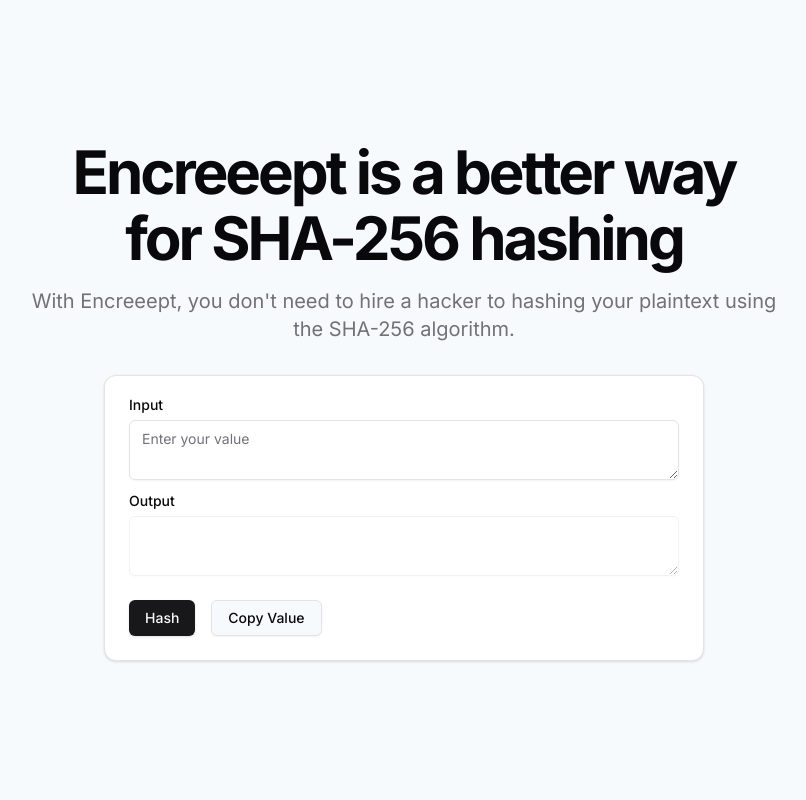
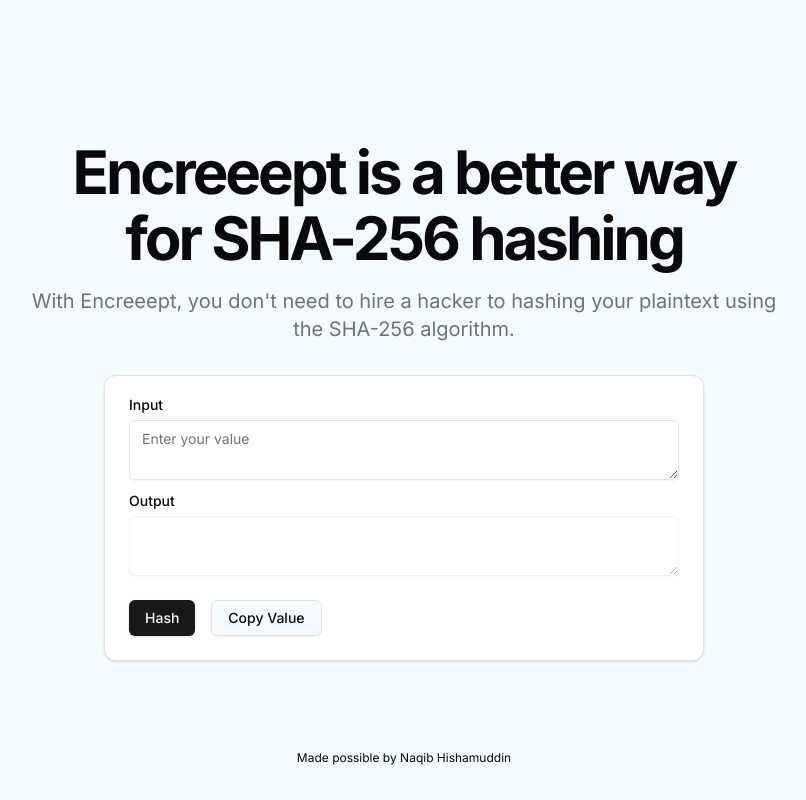
Before and after one commit to naqibhishamuddin/encreept, a Next.js app: page / in a window 1280 px wide. Shown: the whole page, without its empty margins (236-1042 px from the left). Built offline with nearby package versions, Linux system fonts and the light colour scheme.

Commit message:
Add footer

```diff
--- a/app/page.tsx
+++ b/app/page.tsx
@@ -10,6 +10,12 @@
   CardHeader,
   CardTitle,
 } from "@/components/ui/card";
+import {
+  HoverCard,
+  HoverCardContent,
+  HoverCardTrigger,
+} from "@/components/ui/hover-card";
+
 import { Textarea } from "@/components/ui/textarea";
 import { Label } from "@/components/ui/label";
 import Balancer from "react-wrap-balancer";
@@ -30,7 +36,7 @@
   };
 
   return (
-    <main className="flex justify-center min-h-screen items-center px-6 py-12">
+    <main className="flex flex-col justify-center min-h-screen items-center px-6 py-12">
       <section className="w-full max-w-[980px] mx-auto flex flex-col items-center gap-4">
         <TypographyH1>
           <Balancer>Encreeept is a better way for SHA-256 hashing</Balancer>
@@ -74,6 +80,17 @@
           </CardFooter>
         </Card>
       </section>
+      <footer className="absolute bottom-8">
+        <HoverCard>
+          <HoverCardTrigger className="text-xs">
+            Made possible by Naqib Hishamuddin
+          </HoverCardTrigger>
+          <HoverCardContent className="text-xs">
+            By the time of writing, this website was made because I couldn't
+            find the site Vivishen used for hashing code.
+          </HoverCardContent>
+        </HoverCard>
+      </footer>
     </main>
   );
 }
--- /dev/null
+++ b/components/ui/hover-card.tsx
@@ -0,0 +1,29 @@
+"use client"
+
+import * as React from "react"
+import * as HoverCardPrimitive from "@radix-ui/react-hover-card"
+
+import { cn } from "@/lib/utils"
+
+const HoverCard = HoverCardPrimitive.Root
+
+const HoverCardTrigger = HoverCardPrimitive.Trigger
+
+const HoverCardContent = React.forwardRef<
+  React.ElementRef<typeof HoverCardPrimitive.Content>,
+  React.ComponentPropsWithoutRef<typeof HoverCardPrimitive.Content>
+>(({ className, align = "center", sideOffset = 4, ...props }, ref) => (
+  <HoverCardPrimitive.Content
+    ref={ref}
+    align={align}
+    sideOffset={sideOffset}
+    className={cn(
+      "z-50 w-64 rounded-md border bg-popover p-4 text-popover-foreground shadow-md outline-none data-[state=open]:animate-in data-[state=closed]:animate-out data-[state=closed]:fade-out-0 data-[state=open]:fade-in-0 data-[state=closed]:zoom-out-95 data-[state=open]:zoom-in-95 data-[side=bottom]:slide-in-from-top-2 data-[side=left]:slide-in-from-right-2 data-[side=right]:slide-in-from-left-2 data-[side=top]:slide-in-from-bottom-2",
+      className
+    )}
+    {...props}
+  />
+))
+HoverCardContent.displayName = HoverCardPrimitive.Content.displayName
+
+export { HoverCard, HoverCardTrigger, HoverCardContent }
```
